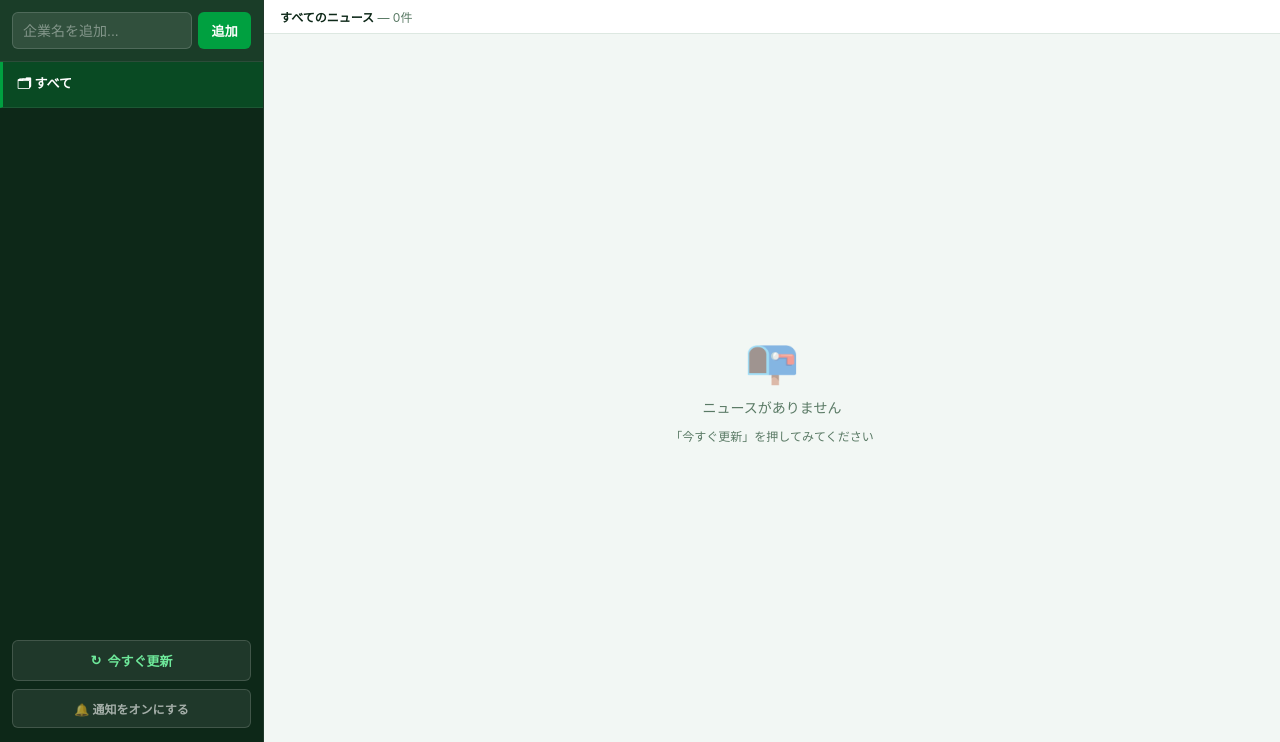
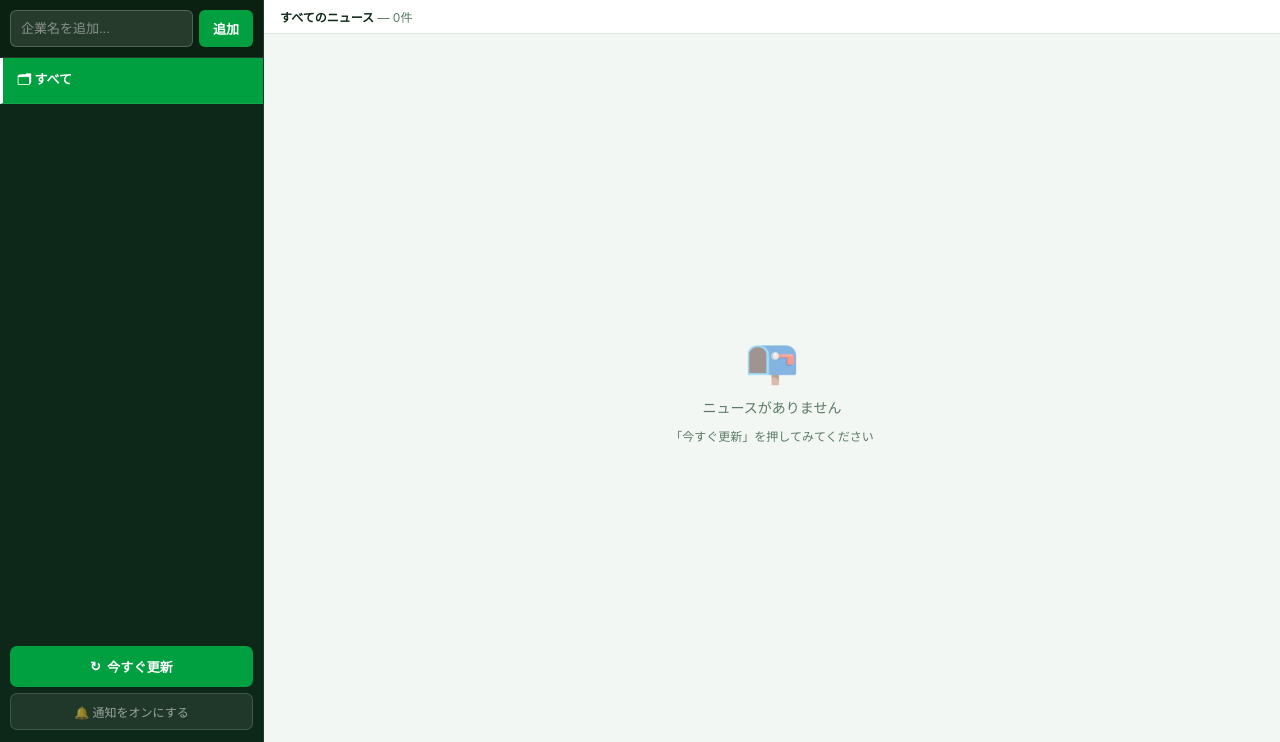
Before and after one commit to takedakyoichi/news-watcher, a Flask app: page / in a window 1280 px wide. Shown: the part 58-800 px from the top of the page. Run offline with Flask 3, Linux system fonts and the light colour scheme; the visitor is signed in with stand-in values (Sample User, id 1); data that the repository does not hold is empty; some libraries are stand-ins or nearby versions.

Commit message:
Improve sidebar readability with cleaner dark green + white design
- All-item active: solid green accent background with white text
- Company items: softer hover/select states, brighter text (85% white)
- Checkboxes: thinner border, more visible
- Delete button: hover turns red with smooth transition
- Refresh button: solid green accent (more prominent)
- Dividers: subtler opacity lines
- Add-form: slightly darker background for depth

Co-Authored-By: Claude Sonnet 4.6 <noreply@anthropic.com>

```diff
--- a/templates/index.html
+++ b/templates/index.html
@@ -112,12 +112,12 @@
 
     /* 企業追加フォーム */
     #add-form {
-      padding: 12px 12px;
-      border-bottom: 1px solid var(--sidebar-border);
+      padding: 10px 10px;
+      border-bottom: 1px solid rgba(255,255,255,0.1);
       display: flex;
       gap: 6px;
       position: relative;
-      background: #1a3d28;
+      background: #0a2010;
     }
     #suggest-list {
       position: absolute;
@@ -144,28 +144,27 @@
     .suggest-highlight { color: var(--green-accent); font-weight: 700; }
     #add-form input {
       flex: 1;
-      background: rgba(255,255,255,0.1);
-      border: 1px solid rgba(255,255,255,0.15);
+      background: rgba(255,255,255,0.12);
+      border: 1px solid rgba(255,255,255,0.2);
       border-radius: 6px;
       color: #fff;
       padding: 9px 10px;
-      font-size: 14px;
+      font-size: 13px;
       outline: none;
       min-width: 0;
     }
-    #add-form input::placeholder { color: rgba(255,255,255,0.4); }
-    #add-form input:focus { border-color: var(--green-accent); box-shadow: 0 0 0 2px rgba(0,160,64,0.15); }
+    #add-form input::placeholder { color: rgba(255,255,255,0.45); }
+    #add-form input:focus { border-color: var(--green-accent); background: rgba(255,255,255,0.16); }
     #add-form button {
       background: var(--green-accent);
       border: none;
       border-radius: 6px;
       color: #fff;
-      padding: 9px 13px;
+      padding: 9px 14px;
       font-size: 13px;
       cursor: pointer;
       font-weight: 700;
       white-space: nowrap;
-      letter-spacing: 0.3px;
     }
     #add-form button:active { background: #007a30; }
 
@@ -191,15 +190,15 @@
       cursor: pointer;
       border-left: 3px solid transparent;
       transition: background 0.12s;
-      border-bottom: 1px solid var(--sidebar-border);
+      border-bottom: 1px solid rgba(255,255,255,0.07);
     }
-    .all-item:active { background: var(--green-hover); }
+    .all-item:hover { background: rgba(255,255,255,0.05); }
     .all-item.active {
-      background: var(--green-selected);
-      border-left-color: var(--green-accent);
+      background: var(--green-accent);
+      border-left-color: #fff;
     }
-    .all-item span { font-size: 13px; color: var(--sidebar-text); font-weight: 700; flex: 1; }
-    .all-item.active span { color: #fff; }
+    .all-item span { font-size: 13px; color: rgba(255,255,255,0.75); font-weight: 600; flex: 1; }
+    .all-item.active span { color: #fff; font-weight: 700; }
 
     .company-item {
       display: flex;
@@ -208,22 +207,22 @@
       cursor: pointer;
       border-left: 3px solid transparent;
       transition: background 0.12s;
-      border-bottom: 1px solid var(--sidebar-border);
+      border-bottom: 1px solid rgba(255,255,255,0.07);
     }
-    .company-item:active { background: var(--green-hover); }
+    .company-item:hover { background: rgba(255,255,255,0.05); }
     .company-item.selected {
-      background: var(--green-selected);
+      background: rgba(0,160,64,0.22);
       border-left-color: var(--green-accent);
     }
     .company-item.selected .company-name { color: #fff; font-weight: 600; }
     .company-check {
       width: 17px; height: 17px;
       border-radius: 4px;
-      border: 2px solid rgba(255,255,255,0.3);
+      border: 1.5px solid rgba(255,255,255,0.35);
       margin-right: 10px;
       flex-shrink: 0;
       display: flex; align-items: center; justify-content: center;
-      font-size: 10px;
+      font-size: 11px;
       transition: background 0.15s, border-color 0.15s;
     }
     .company-item.selected .company-check {
@@ -234,8 +233,8 @@
     .company-name {
       flex: 1;
       font-size: 13px;
-      color: var(--sidebar-text);
-      font-weight: 500;
+      color: rgba(255,255,255,0.85);
+      font-weight: 400;
       white-space: nowrap;
       overflow: hidden;
       text-overflow: ellipsis;
@@ -254,23 +253,26 @@
     .delete-btn {
       background: none;
       border: none;
-      color: rgba(255,255,255,0.3);
+      color: rgba(255,255,255,0.25);
       cursor: pointer;
-      font-size: 18px;
-      padding: 0 4px;
+      font-size: 16px;
+      padding: 2px 6px;
       line-height: 1;
+      border-radius: 4px;
       -webkit-tap-highlight-color: transparent;
+      transition: color 0.1s, background 0.1s;
     }
-    .delete-btn:active { color: #c8001e; }
+    .delete-btn:hover { color: #fff; background: rgba(200,0,30,0.5); }
+    .delete-btn:active { color: #fff; background: #c8001e; }
 
     /* サイドバーボタン */
     #refresh-btn {
-      margin: 10px 12px 8px;
-      background: rgba(255,255,255,0.08);
-      border: 1px solid rgba(255,255,255,0.15);
-      border-radius: 6px;
-      color: #6ee89a;
-      padding: 10px;
+      margin: 10px 10px 6px;
+      background: var(--green-accent);
+      border: none;
+      border-radius: 7px;
+      color: #fff;
+      padding: 11px;
       font-size: 13px;
       cursor: pointer;
       display: flex;
@@ -278,26 +280,27 @@
       justify-content: center;
       gap: 6px;
       font-weight: 700;
+      letter-spacing: 0.2px;
     }
-    #refresh-btn:active { background: rgba(255,255,255,0.15); }
+    #refresh-btn:active { background: #007a30; }
 
-    /* ⑧ push-btn をCSSクラスで管理 */
     #push-btn {
-      margin: 0 12px 14px;
+      margin: 0 10px 12px;
       background: rgba(255,255,255,0.08);
       border: 1px solid rgba(255,255,255,0.15);
-      border-radius: 6px;
-      color: rgba(255,255,255,0.6);
-      padding: 10px;
+      border-radius: 7px;
+      color: rgba(255,255,255,0.55);
+      padding: 9px;
       font-size: 12px;
       cursor: pointer;
       display: flex;
       align-items: center;
       justify-content: center;
       gap: 6px;
-      font-weight: 600;
+      font-weight: 500;
     }
-    #push-btn:active { background: rgba(255,255,255,0.15); }
+    #push-btn:hover { background: rgba(255,255,255,0.12); color: rgba(255,255,255,0.8); }
+    #push-btn:active { background: rgba(255,255,255,0.18); }
 
     /* ─── メインコンテンツ ─── */
     #main { flex: 1; display: flex; flex-direction: column; overflow: hidden; }
```
